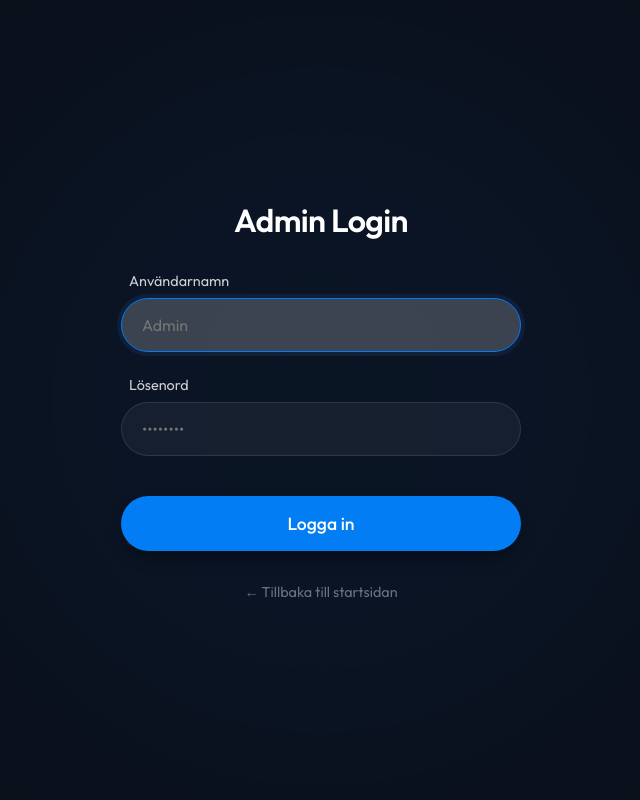
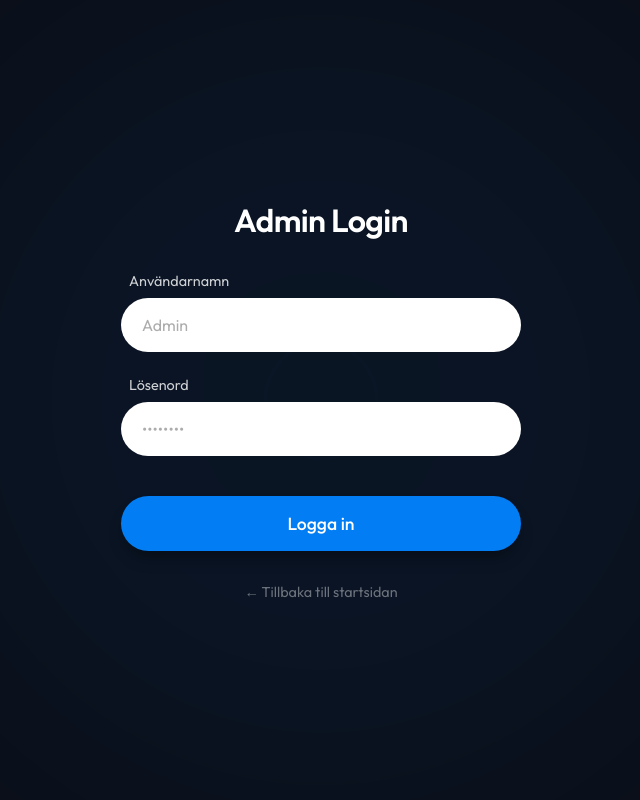
Before and after one commit to glarek/krpano-cms, a PHP site: page /admin/login.php in a window 1280 px wide. Shown: the whole page, without its empty margins (319-959 px from the left). Run offline with PHP 8.4, Linux system fonts and the light colour scheme.

Commit message:
Small ui fixes

```diff
--- a/admin/index.php
+++ b/admin/index.php
@@ -78,7 +78,7 @@ if (file_exists($authFile)) {
     <!-- Fonts -->
     <link rel="preconnect" href="https://fonts.googleapis.com">
     <link rel="preconnect" href="https://fonts.gstatic.com" crossorigin>
-    <link href="https://fonts.googleapis.com/css2?family=Outfit:wght@300;400;500;600&display=swap" rel="stylesheet">
+    <link href="https://fonts.googleapis.com/css2?family=Outfit:wght@300;400;500;600" rel="stylesheet">
 
     <style>
         :root {
@@ -96,6 +96,10 @@ if (file_exists($authFile)) {
             --input-bg: rgba(255, 255, 255, 0.05);
             --input-border: rgba(255, 255, 255, 0.1);
             --input-focus: rgba(255, 255, 255, 0.15);
+        }
+
+        * {
+            font-family: 'Outfit', sans-serif;
         }
 
         body {
--- a/admin/login.php
+++ b/admin/login.php
@@ -31,7 +31,7 @@ if ($_SERVER['REQUEST_METHOD'] === 'POST') {
     <!-- Fonts -->
     <link rel="preconnect" href="https://fonts.googleapis.com">
     <link rel="preconnect" href="https://fonts.gstatic.com" crossorigin>
-    <link href="https://fonts.googleapis.com/css2?family=Outfit:wght@300;400;500;600&display=swap" rel="stylesheet">
+    <link href="https://fonts.googleapis.com/css2?family=Outfit:wght@300;400;500;600" rel="stylesheet">
 
     <style>
         :root {
@@ -39,9 +39,13 @@ if ($_SERVER['REQUEST_METHOD'] === 'POST') {
             --primary-hover: oklch(0.55 0.2 255.45);
             --bg-color: #0B0F19;
             --text-color: #FFFFFF;
-            --input-bg: rgba(255, 255, 255, 0.05);
+            --input-bg: #FFFFFF;
             --input-border: rgba(255, 255, 255, 0.1);
-            --input-focus: rgba(255, 255, 255, 0.2);
+            --input-focus: #FFFFFF;
+        }
+
+        * {
+            font-family: 'Outfit', sans-serif;
         }
 
         body {
@@ -55,6 +59,8 @@ if ($_SERVER['REQUEST_METHOD'] === 'POST') {
             margin: 0;
             overflow: hidden;
             position: relative;
+            opacity: 0; /* FOUC Prevention */
+            transition: opacity 0.3s ease-in-out;
         }
 
         /* Ambient Glow Effect */
@@ -96,7 +102,6 @@ if ($_SERVER['REQUEST_METHOD'] === 'POST') {
         label {
             display: block;
             margin-bottom: 0.5rem;
-            font-weight: 400;
             font-size: 0.9rem;
             opacity: 0.8;
             margin-left: 0.5rem;
@@ -108,12 +113,27 @@ if ($_SERVER['REQUEST_METHOD'] === 'POST') {
             background: var(--input-bg);
             border: 1px solid var(--input-border);
             border-radius: 9999px; /* Pill shape inputs */
-            color: white;
-            font-family: inherit;
+            color: #000000;
+            font-family: 'Outfit', sans-serif !important;
             font-size: 1rem;
             transition: all 0.3s ease;
             box-sizing: border-box;
             outline: none;
+        }
+
+        input:-webkit-autofill,
+        input:-webkit-autofill:hover,
+        input:-webkit-autofill:focus,
+        input:-webkit-autofill:active {
+            -webkit-box-shadow: 0 0 0 30px white inset !important;
+            -webkit-text-fill-color: black !important;
+            transition: background-color 5000s ease-in-out 0s;
+            font-family: 'Outfit', sans-serif !important;
+        }
+
+        input::placeholder {
+            font-family: 'Outfit', sans-serif !important;
+            opacity: 0.6;
         }
 
         input[type="text"]:focus, input[type="password"]:focus {
@@ -184,7 +204,7 @@ if ($_SERVER['REQUEST_METHOD'] === 'POST') {
     <form method="POST">
         <div class="form-group">
             <label for="username">Användarnamn</label>
-            <input type="text" id="username" name="username" required autofocus placeholder="Admin">
+            <input type="text" id="username" name="username" required placeholder="Admin">
         </div>
         <div class="form-group">
             <label for="password">Lösenord</label>
@@ -196,5 +216,19 @@ if ($_SERVER['REQUEST_METHOD'] === 'POST') {
     <a href="../index.php" class="back-link">← Tillbaka till startsidan</a>
 </div>
 
+<script>
+    // FOUC Prevention: Wait for fonts, then reveal
+    document.fonts.ready.then(function() {
+        document.body.style.opacity = 1;
+    });
+
+    // Fallback in case font loading event fails or hangs
+    setTimeout(function() {
+        if (document.body.style.opacity === '0' || document.body.style.opacity === '') {
+            document.body.style.opacity = 1;
+        }
+    }, 500);
+</script>
+
 </body>
 </html>
```
